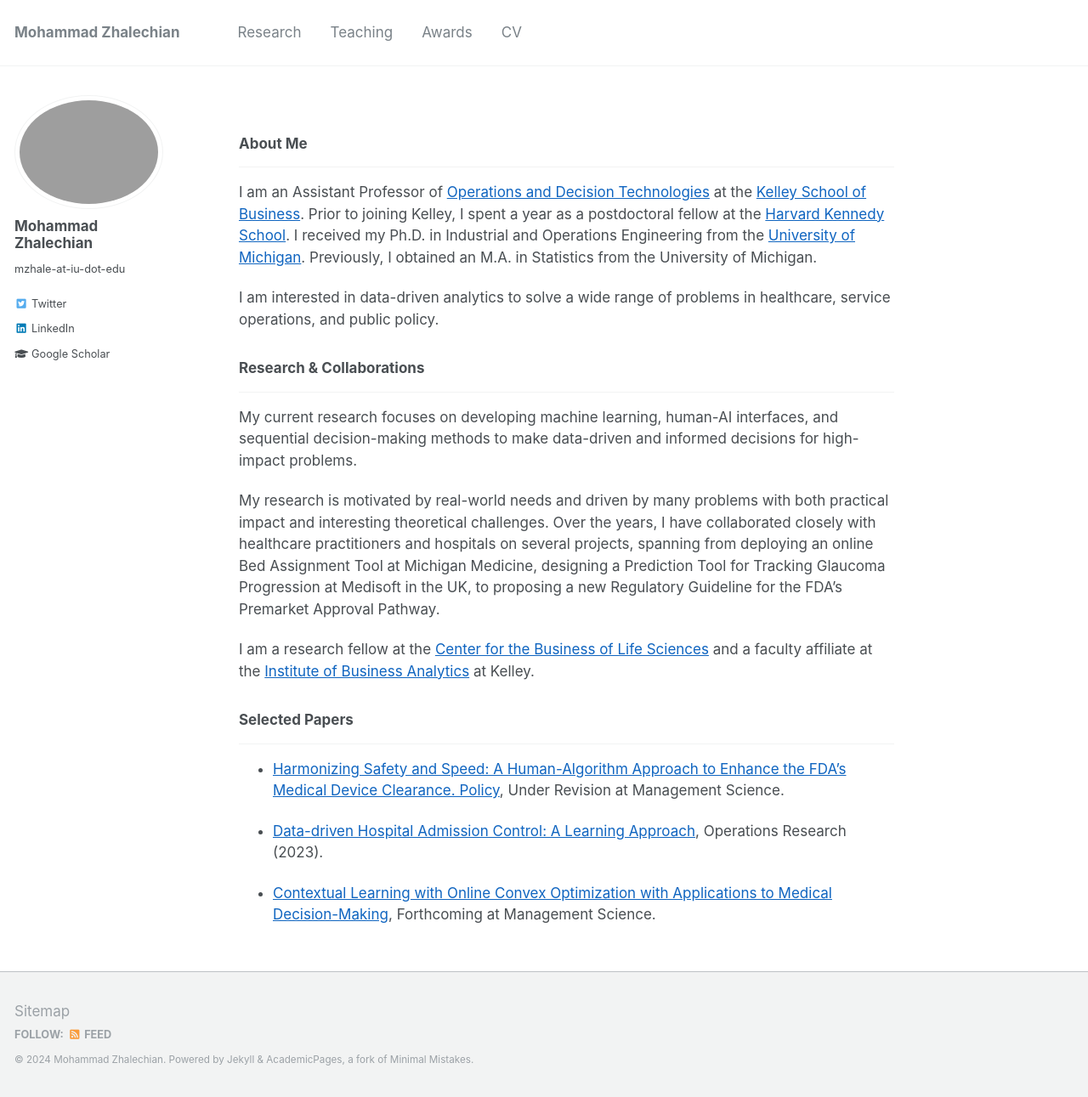
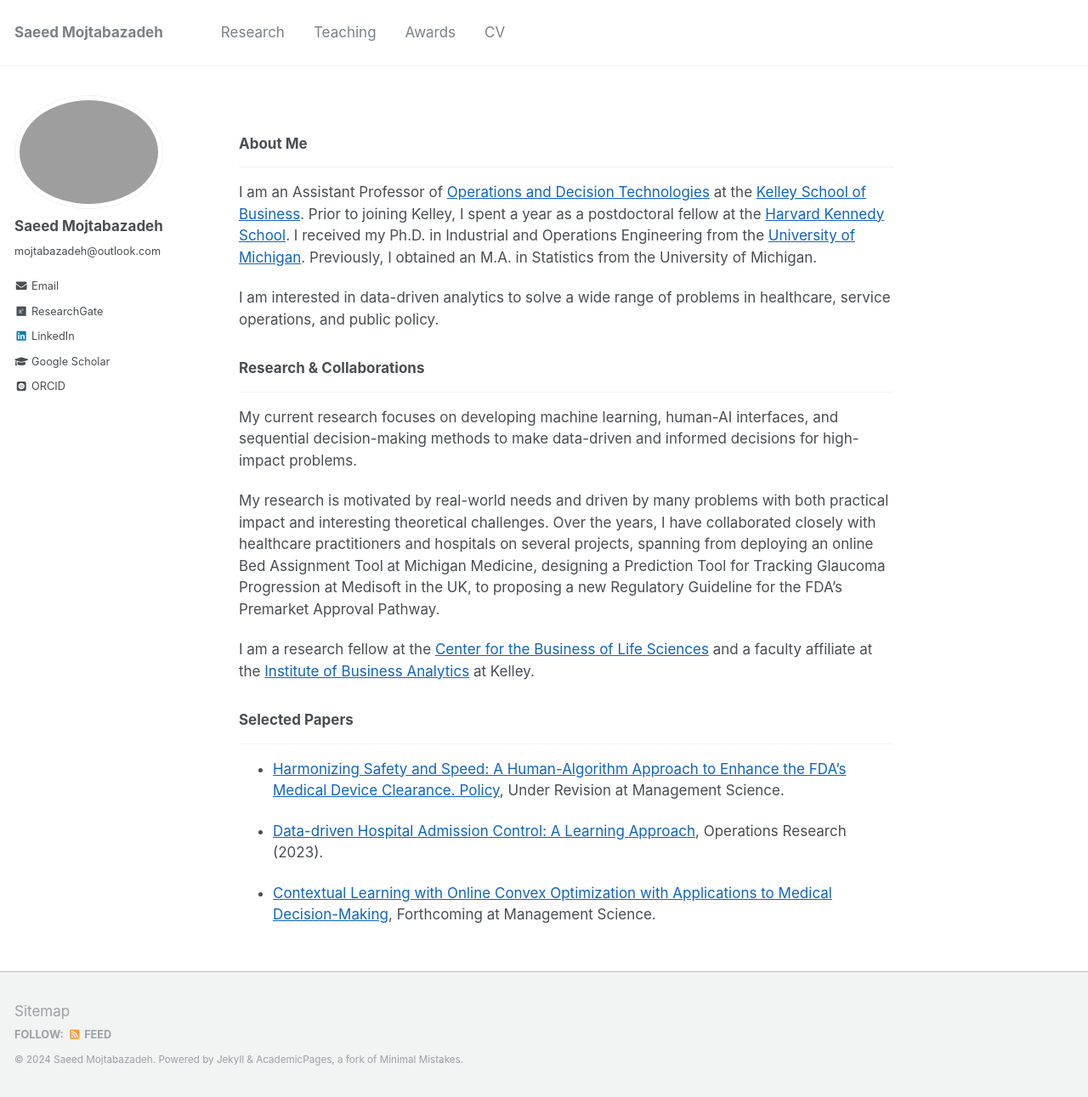
Before and after one commit to mojtabazadeh/mojtabazadeh.github.io, a Jekyll site: the page built from _pages/about.md, in a window 1280 px wide and 1291 px high. Shown: the whole window at 85% size. Built offline with Jekyll 4.4.1, drawn with Linux system fonts in a browser that asks for light colours; some web fonts are replaced.

Commit message:
Update _config.yml

```diff
--- a/_config.yml
+++ b/_config.yml
@@ -7,13 +7,13 @@
 
 # Site Settings
 locale                   : "en-US"
-title                    : "Mohammad Zhalechian"
+title                    : "Saeed Mojtabazadeh"
 title_separator          : "-"
-name                     : &name "Mohammad Zhalechian"
+name                     : &name "Saeed Mojtabazadeh"
 description              : &description "TBD"
-url                      : https://mzhalechian.github.io # the base hostname & protocol for your site e.g. "https://mmistakes.github.io"
+url                      : https://mojtabazadeh.github.io # the base hostname & protocol for your site e.g. "https://mmistakes.github.io"
 baseurl                  : "" # the subpath of your site, e.g. "/blog"
-repository               : "mzhalechian/mzhalechian.github.io"
+repository               : "mojtabazadeh/mojtabazadeh.github.io"
 teaser                   :  # filename of teaser fallback teaser image placed in /images/, .e.g. "500x300.png"
 breadcrumbs              : false # true, false (default)
 words_per_minute         : 160
@@ -80,15 +80,15 @@ analytics:
 
 # Site Author
 author:
-  name             : "Mohammad Zhalechian"
+  name             : "Saeed Mojtabazadeh"
   avatar           : "AcademyPic.jpg"
-  bio              : "mzhale-at-iu-dot-edu"
+  bio              : "mojtabazadeh@outlook.com"
   location         :
   employer         :
   pubmed           :
-  googlescholar    : "https://scholar.google.com/citations?user=t4KXoFMAAAAJ&hl=en"
-  email            :
-  researchgate     :  # example: "https://www.researchgate.net/profile/yourprofile"
+  googlescholar    : "https://scholar.google.com/citations?user=YphpjTcAAAAJ&hl=en"
+  email            : "mojtabazadeh@outlook.com"
+  researchgate     : "https://www.researchgate.net/profile/Saeed-Mojtabazadeh?ev=hdr_xprf&_tp=eyJjb250ZXh0Ijp7ImZpcnN0UGFnZSI6InB1YmxpY2F0aW9uIiwicGFnZSI6InByb2ZpbGUiLCJwb3NpdGlvbiI6Imdsb2JhbEhlYWRlciJ9fQ"
   uri              :
   bitbucket        :
   codepen          :
@@ -102,14 +102,14 @@ author:
   instagram        :
   impactstory      :
   lastfm           :
-  linkedin         : mohammad-pedram-zhalechian-78415691
-  orcid            :
+  linkedin         : "https://www.linkedin.com/in/mojtabazadeh/"
+  orcid            : "https://orcid.org/0000-0001-8508-4837"
   pinterest        :
   soundcloud       :
   stackoverflow    :
   steam            :
   tumblr           :
-  twitter          : Mohammad_Zhale
+  twitter          :
   vine             :
   weibo            :
   xing             :
```
